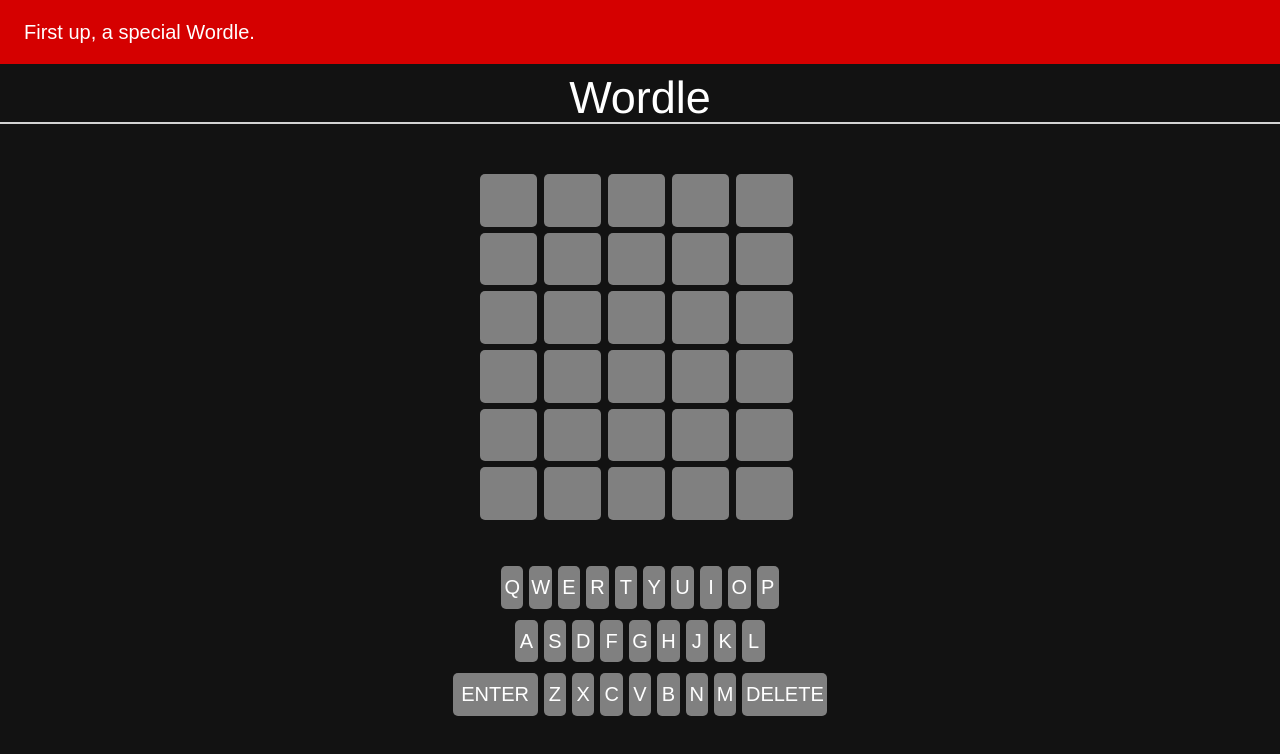
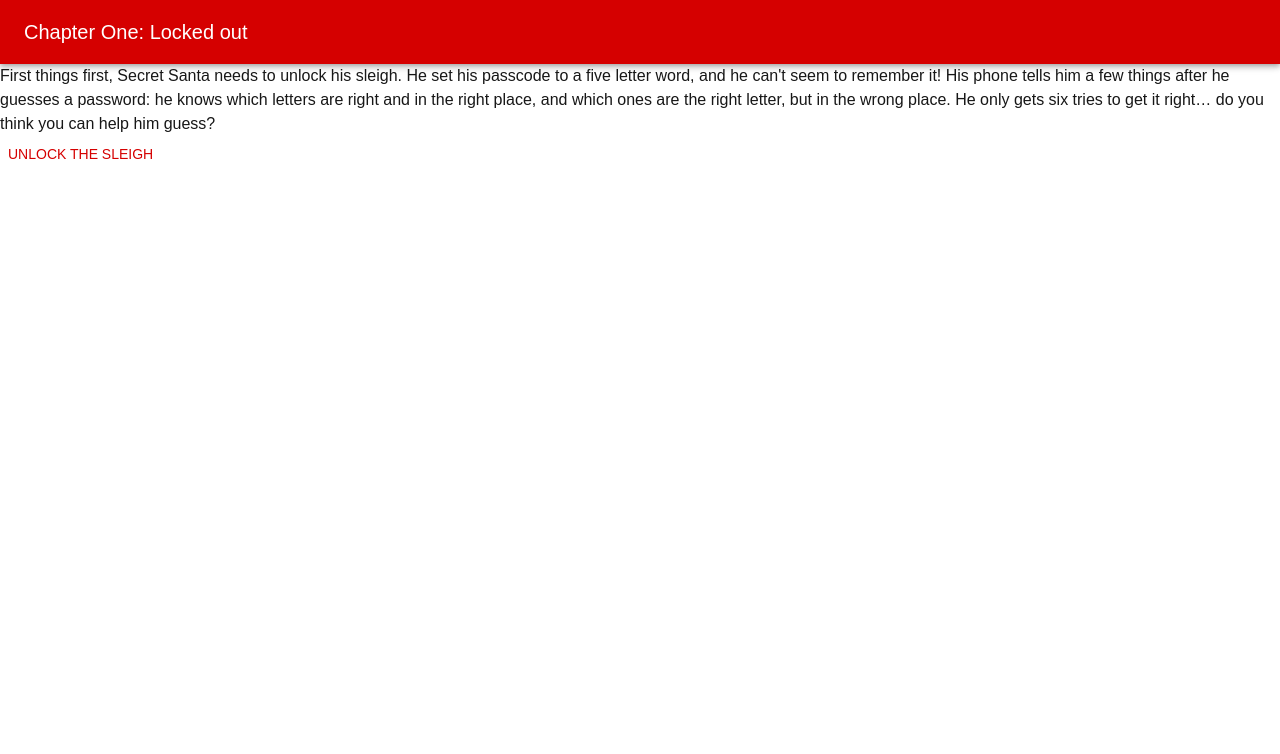
Before and after one commit to smb510/worm-puzzle, a Next.js app: page /one in a window 1280 px wide. Shown: the top 754 px of the page. Built offline with nearby package versions, Linux system fonts and the light colour scheme; what @mui/material-nextjs would draw is missing.

Commit message:
update story

```diff
--- /dev/null
+++ b/app/components/States.tsx
@@ -0,0 +1,5 @@
+export enum State {
+    Story,
+    Puzzle,
+    Completion,
+}
--- /dev/null
+++ b/app/crossword/Crossword.tsx
@@ -0,0 +1,67 @@
+import Crossword from '@jaredreisinger/react-crossword';
+
+const data = {
+    across: {
+        1: {
+            clue: "Reindeer #6",
+            answer: "CUPID",
+            row: 0,
+            col: 3
+        },
+        3: {
+            clue: "Reindeer #4",
+            answer: "VIXEN",
+            row: 2,
+            col: 2
+        },
+        5: {
+            clue: "Reindeer #7, or a party of 5... wait no, 4, and we're not hungry anymore",
+            answer: "DONNER",
+            row: 4,
+            col: 0
+        },
+        6: {
+            clue: "Make this gay, and all your troubles will be miles away",
+            answer: "YULETIDE",
+            row: 6,
+            col: 3
+        },
+        8: {
+            clue: "Reindeer #5",
+            answer: "COMET",
+            row: 9,
+            col: 3,
+        }
+    },
+    down: {
+        1: {
+            clue: "A tight squeeze in the night?",
+            answer: "CHIMNEY",
+            row: 0,
+            col: 3
+        },
+        2: {
+            clue: "No room here, but maybe out back?",
+            answer: "INN",
+            row: 0,
+            col: 6,
+        },
+        4: {
+            clue: "Prickly plant with bright red berries",
+            answer: "HOLLY",
+            row: 3,
+            col: 1
+        },
+        7: {
+            clue: "Little helpers?",
+            answer: "ELVES",
+            row: 6,
+            col: 6
+        }
+
+    }
+}
+
+export default function CrosswordPuzzle({ setCrosswordCorrect }: { setCrosswordCorrect: (isCorrect: boolean) => void }) {
+    <Crossword data={data} onCrosswordCorrect={(isCorrect) => setCrosswordCorrect(isCorrect)} />
+}
--- a/app/one/page.tsx
+++ b/app/one/page.tsx
@@ -1,23 +1,43 @@
 "use client";
 
 import OnCompleteHeader from '../components/OnCompleteHeader';
-import { Box } from '@mui/material';
+import { Box, Typography, Button } from '@mui/material';
 import { useState } from 'react';
-import App from '../wordle/App';
+import Wordle from '../wordle/App';
+import { State } from '../components/States';
 
 
 export default function PageOne() {
-    const [isMatch, setMatch] = useState(false);
+    const [states, setStates] = useState(State.Story)
     return <div>
-        <OnCompleteHeader title="First up, a special Wordle." isComplete={false} button={false} onComplete={(_: boolean) => {}} />
-            <Box
-                display="flex"
-                justifyContent="center"
-                alignItems="center">
-                <App onGameOver={(success) => {
-                    setMatch(success)
-                }} />
-            </Box>
+        <OnCompleteHeader title="Chapter One: Locked out" isComplete={false} button={false} onComplete={(_: boolean) => { }} />
+        <Box
+            display="flex"
+            justifyContent="center"
+            alignItems="center">
+            {states == State.Story && story() }
+            {states == State.Puzzle && puzzle()}
+        </Box>
     </div>
 
+
+    function story() {
+        return <div>
+            <Typography variant="body1">
+                First things first, Secret Santa needs to unlock his sleigh. He set his passcode to a five letter word, and he can&apos;t seem to remember it! His phone tells him a few things after he guesses a password: he knows which letters are right and in the right place, and which ones are the right letter, but in the wrong place. He only gets six tries to get it right… do you think you can help him guess?
+            </Typography>
+            <Button onClick={(_) => setStates(State.Puzzle)}>
+                Unlock the sleigh
+            </Button>
+        </div>
+    }
+
+    function puzzle() {
+        return <Wordle onGameOver={(success) => {
+            // if (success) {
+            //     setStates(State.Completion)
+            // }
+        }} />
+    }
+
 }
--- a/app/two/page.tsx
+++ b/app/two/page.tsx
@@ -1,7 +1,7 @@
 "use client";
 
 import { useState } from 'react';
-import Crossword from '@jaredreisinger/react-crossword';
+import CrosswordPuzzle from '../crossword/Crossword';
 import OnCompleteHeader from '../components/OnCompleteHeader';
 import { Typography } from '@mui/material';
 import { redirect } from 'next/navigation';
@@ -13,74 +13,11 @@
             redirect("/three");
         }
     }
-
     const [isCrosswordCorrect, setCrosswordCorrect] = useState(false)
-
-    const data = {
-        across: {
-            1: {
-                clue: "Reindeer #6",
-                answer: "CUPID",
-                row: 0,
-                col: 3
-            },
-            3: {
-                clue: "Reindeer #4",
-                answer: "VIXEN",
-                row: 2,
-                col: 2
-            },
-            5: {
-                clue: "Reindeer #7, or a party of 5... wait no, 4, and we're not hungry anymore",
-                answer: "DONNER",
-                row: 4,
-                col: 0
-            },
-            6: {
-                clue: "Make this gay, and all your troubles will be miles away",
-                answer: "YULETIDE",
-                row: 6,
-                col: 3
-            },
-            8: {
-                clue: "Reindeer #5",
-                answer: "COMET",
-                row: 9,
-                col: 3,
-            }
-        },
-        down: {
-            1: {
-                clue: "A tight squeeze in the night?",
-                answer: "CHIMNEY",
-                row: 0,
-                col: 3
-            },
-            2: {
-                clue: "No room here, but maybe out back?",
-                answer: "INN",
-                row: 0,
-                col: 6,
-            },
-            4: {
-                clue: "Prickly plant with bright red berries",
-                answer: "HOLLY",
-                row: 3,
-                col: 1
-            },
-            7: {
-                clue: "Little helpers?",
-                answer: "ELVES",
-                row: 6,
-                col: 6
-            }
-
-        }
-    }
 
     return <div>
         <OnCompleteHeader isComplete={false} button={isCrosswordCorrect} title={"Complete the crossword to continue."} onComplete={onComplete} />
-        {!isCrosswordCorrect && <Crossword data={data} onCrosswordCorrect={(isCorrect) => setCrosswordCorrect(isCorrect)} />}
+        {!isCrosswordCorrect && CrosswordPuzzle((isCorrect: boolean) => setCrosswordCorrect(isCorrect))}
         {isCrosswordCorrect && <Typography variant='h2' sx={{ width: '100vw' }}>Congratulations! You solved the puzzle!</Typography>}
     </div>
 }
--- a/app/wordle/App.tsx
+++ b/app/wordle/App.tsx
@@ -45,7 +45,7 @@
     {} as IWordleGameContext
   )
 
-  function App({onGameOver}: {onGameOver: (success: boolean) => void}) {
+  function Wordle({onGameOver}: {onGameOver: (success: boolean) => void}) {
     const [board, setBoard] = useState(boardDefault)
     const [boardStatus, setBoardStatus] = useState(boardStatusDefault)
     const [currAttempt, setCurrAttempt] = useState({
@@ -127,7 +127,8 @@
     return (
       <div className="App">
         <nav>
-          <h1>Wordle</h1>
+          <h1>SleighMaster 5000</h1>
+          <h2>Unlock with password:</h2>
         </nav>
         <AppContext.Provider
           value={{
@@ -156,4 +157,4 @@
     )
   }
 
-  export default App
+  export default Wordle
```
